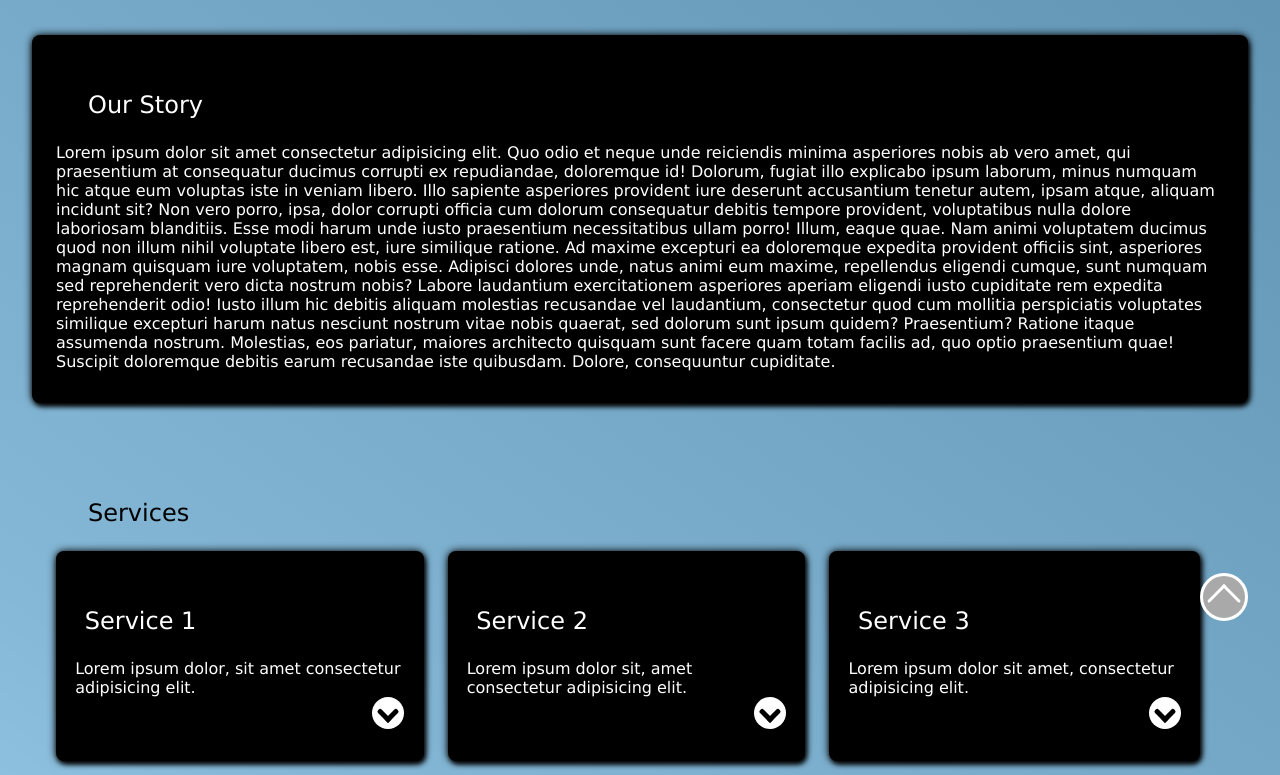
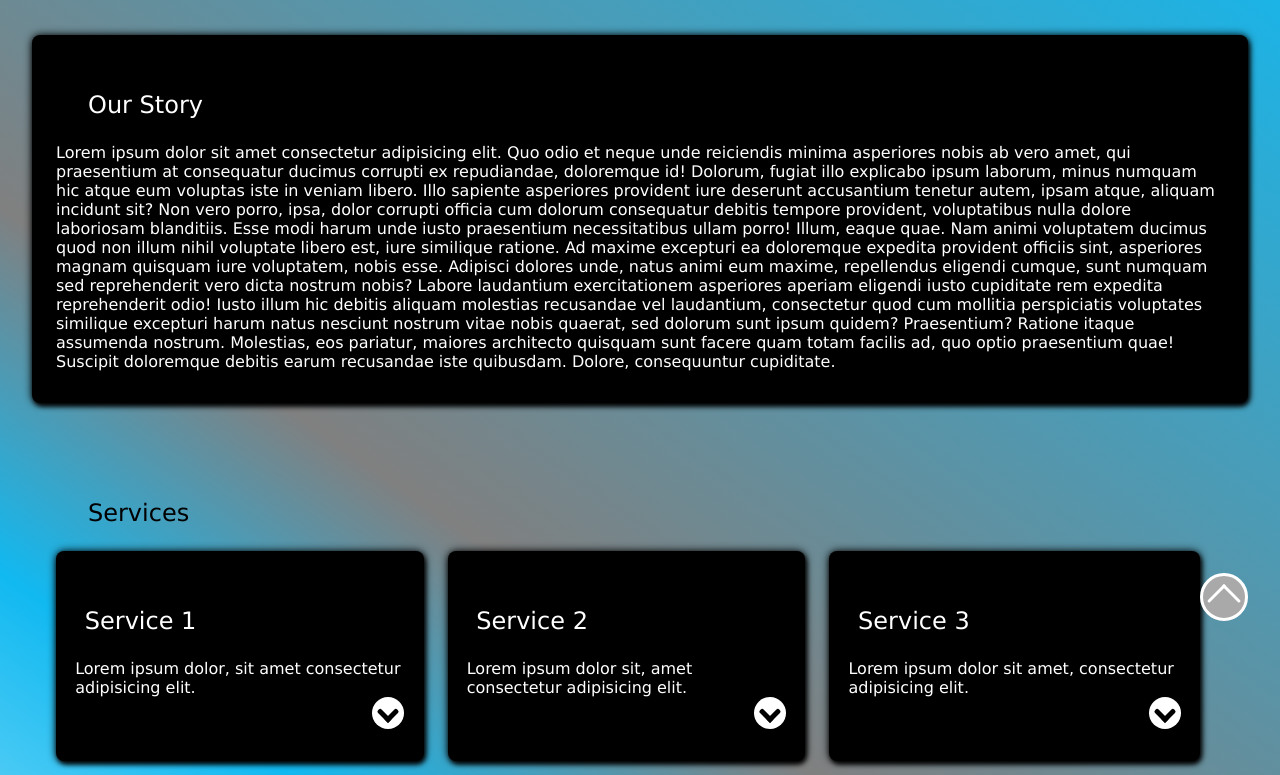
Before and after one commit to erardlucien/webpage00, a plain HTML site: page index.html in a window 1280 px wide. Shown: the part 115-890 px from the top of the page. Drawn offline with Linux system fonts and the light colour scheme.

Commit message:
the background-image of the body has changed.

```diff
--- a/css/mobile/mobile.css
+++ b/css/mobile/mobile.css
@@ -10,31 +10,19 @@
 :root {
     --primary-color: white;
     --secondary-color: black;
-    --background-color: rgba(135, 206, 250, 0.712);
+    --background-color: rgb(17, 185, 241);
     --background-color1: black;
 }
 
 body {
     display: block;
     position: relative;
-    background-image: linear-gradient(35deg, white, gray 35%, black);
+    background-image: linear-gradient(35deg, white, var(--background-color) 35%, gray 50%, var(--background-color));
     min-height: 100vh;
     font-family: 'Franklin Gothic Medium', 'Arial Narrow', Arial, sans-serif;
     color: var(--primary-color);
     padding: 2rem;
     z-index: 1;
-}
-
-body::before {
-    content: '';
-    display: block;
-    position: absolute;
-    top: 0;
-    left: 0;
-    min-height: 100%;
-    min-width: 100%;
-    background-color: var(--background-color);
-    z-index: -1;
 }
 
 input.hamburgerChecker {
```
